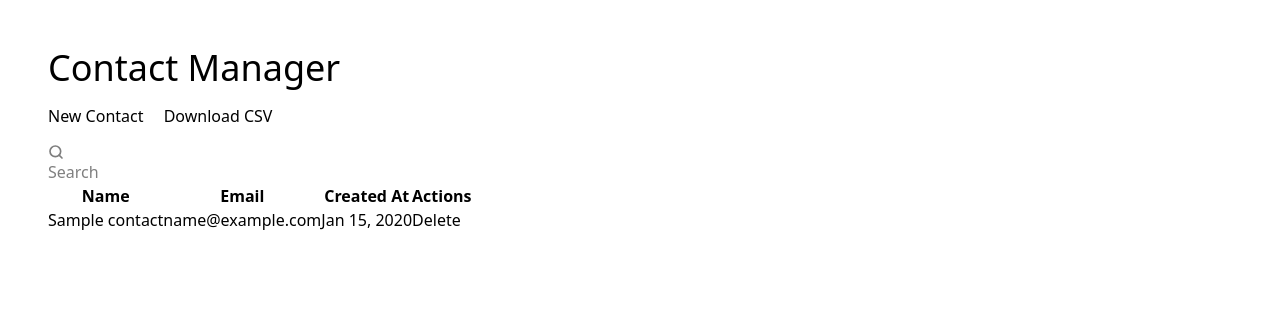
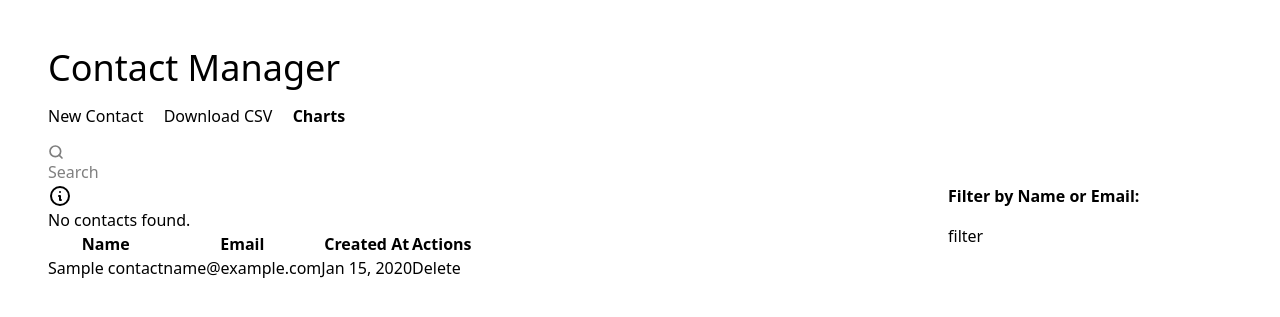
Before and after one commit to ark948/django-htmx-test-project01, a Django app: page /list/ in a window 1280 px wide. Shown: the top 317 px of the page. Run offline with Django 5.2, Linux system fonts and the light colour scheme; a user stored in the database is signed in; tables that the repository leaves empty hold one stand-in row (values such as "Sample post"); some libraries are stand-ins or nearby versions.

Commit message:
Basic filtering using django-filter package

```diff
--- a/backend/contacthub/settings.py
+++ b/backend/contacthub/settings.py
@@ -40,6 +40,8 @@
     'rest_framework',
     'django_htmx',
     'import_export',
+    'django_filters',
+    'widget_tweaks',
     'django_extensions',
     'contacts',
     'home',
--- a/backend/contacts/models.py
+++ b/backend/contacts/models.py
@@ -19,7 +19,7 @@
 
     class Meta:
         unique_together = ('user', 'email')
-        # this constraint will prevent the addition of an object with the same user and email address
+        ordering = ['-created_at']
 
     def __str__(self):
         return f"{self.name} <{self.email}>"
--- a/backend/contacts/signals.py
+++ b/backend/contacts/signals.py
@@ -8,6 +8,6 @@
 @receiver(post_save, sender=Contact, dispatch_uid="contact_created")
 def contact_was_created(sender, instance, created, **kwargs):
     """Send a signal when a contact is created."""
-    print("\nContact created.\n")
+    print("Contact created.")
     if created:
         print("created.")
--- a/backend/contacts/templates/contacts.html
+++ b/backend/contacts/templates/contacts.html
@@ -1,5 +1,5 @@
 {% extends 'base.html' %}
-
+{% load widget_tweaks %}
 {% block content %}
 
 <div>
@@ -12,6 +12,9 @@
         hx-get="{% url 'export' %}">
         Download CSV
     </button>
+    <a class="link link-accent font-bold mr-4" href="{% url 'charts' %}">
+        Charts
+    </a>
     <label class="input mb-2">
         <svg class="h-[1em] opacity-50" xmlns="http://www.w3.org/2000/svg" viewBox="0 0 24 24">
             <g stroke-linejoin="round" stroke-linecap="round" stroke-width="2.5" fill="none" stroke="currentColor">
--- a/backend/contacts/templates/partials/contact_list.html
+++ b/backend/contacts/templates/partials/contact_list.html
@@ -1,5 +1,9 @@
+{% load widget_tweaks %}
+
 <div id="contacts-list">
-    {% if contacts %}
+    <div class="grid grid-cols-4 gap-4">
+        <div class="col-span-3">
+            {% if filter %}
             <div class="overflow-x-auto">
                 <table class="table table-zebra table-pin-rows">
                     <thead>
@@ -11,7 +15,7 @@
                         </tr>
                     </thead>
                     <tbody id="contact-table-body">
-                    {% for contact in contacts %}
+                        {% for contact in filter.qs %}
                             {% include 'partials/contact_row.html' %}
                         {% endfor %}
                     </tbody>
@@ -41,3 +45,17 @@
             </table>
         {% endif %}
         </div>
+        <div class="col-span-1">
+            <h6 class="font-bold mb-4">Filter by Name or Email:</h5>
+            <form method="GET">
+                <div class="mb-2 form-control">
+                    {% render_field filter.form.name class="input mb-2" placeholder="Name" %}
+                    {% render_field filter.form.email class="input mb-2" type="email" placeholder="youremail@example.com" %}
+                </div>
+                <button class="btn btn-success">
+                    filter
+                </button>
+            </form>
+        </div>
+    </div>
+</div>
--- a/backend/contacts/urls.py
+++ b/backend/contacts/urls.py
@@ -10,4 +10,5 @@
     path('delete/<int:pk>/', views.delete_contact, name='delete'), # my own
     path('test-page/', views.custom_htmx_process01, name='test'), # my own
     path('export/', views.export, name='export'),
+    path('charts/', views.charts, name='charts'),
 ]
--- a/backend/contacts/views.py
+++ b/backend/contacts/views.py
@@ -14,15 +14,20 @@
 from .forms import ContactForm
 from .models import Contact
 from .resources import ContactResource
+from .filters import ContactFilter
 
 # Create your views here.
 
 
 @login_required
 def index(request):
-    contacts = request.user.contacts.all().order_by('-created_at') # minus means descending
+    # contacts = request.user.contacts.all() # minus means descending
+    contacts_filter = ContactFilter(
+        request.GET,
+        queryset=Contact.objects.filter(user=request.user)
+    )
     context = {
-        'contacts': contacts,
+        'filter': contacts_filter,
         'form': ContactForm()
     }
     return render(request, 'contacts.html', context)
@@ -80,7 +85,7 @@
     item_to_delete = Contact.objects.get(pk=pk)
     if item_to_delete.user == request.user:
         item_to_delete.delete()
-    contacts = request.user.contacts.all().order_by('-created_at')
+    contacts = request.user.contacts.all()
     response = render(request, 'partials/contact_list.html', {'contacts': contacts})
     return response
 
@@ -137,3 +142,10 @@
     response = HttpResponse(data.csv)
     response['Content-Disposition'] = 'attachment; filename="contacts.csv"'
     return response
+
+
+
+# my own
+@login_required
+def charts(request):
+    pass
--- a/note.txt
+++ b/note.txt
@@ -64,3 +64,6 @@
 throttles
 testing
 middlewares
+data export and import with django-import-export
+charting with plotly
+custom filters
```
Also changed, not shown: backend/contacts/filters.py (added, +12 -0 lines), backend/contacts/templates/charts.html (added, +8 -0 lines), backend/contacts/templates/partials/charts_container.html (added). Lines whose indentation alone changed are shown as unchanged.
